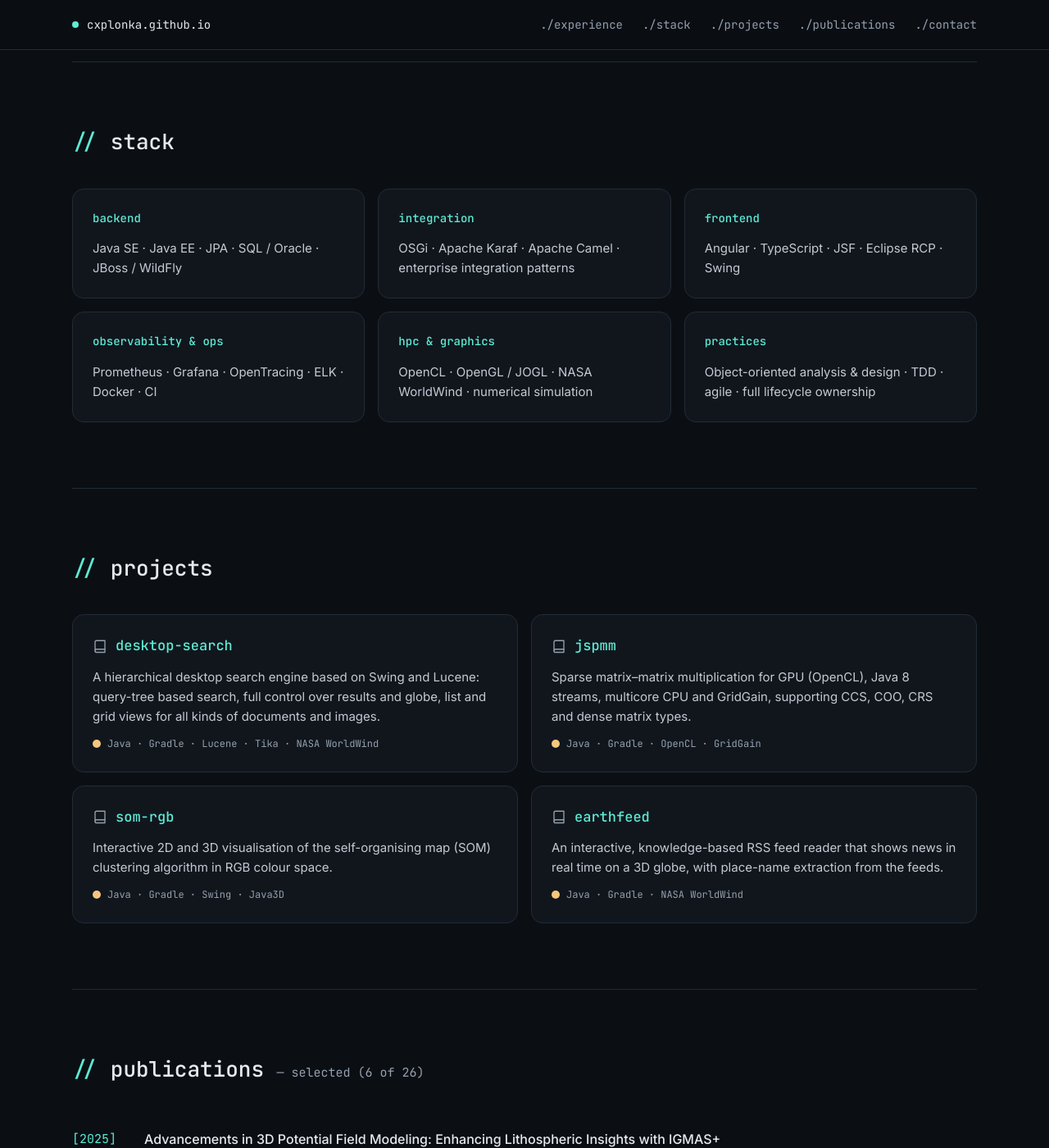
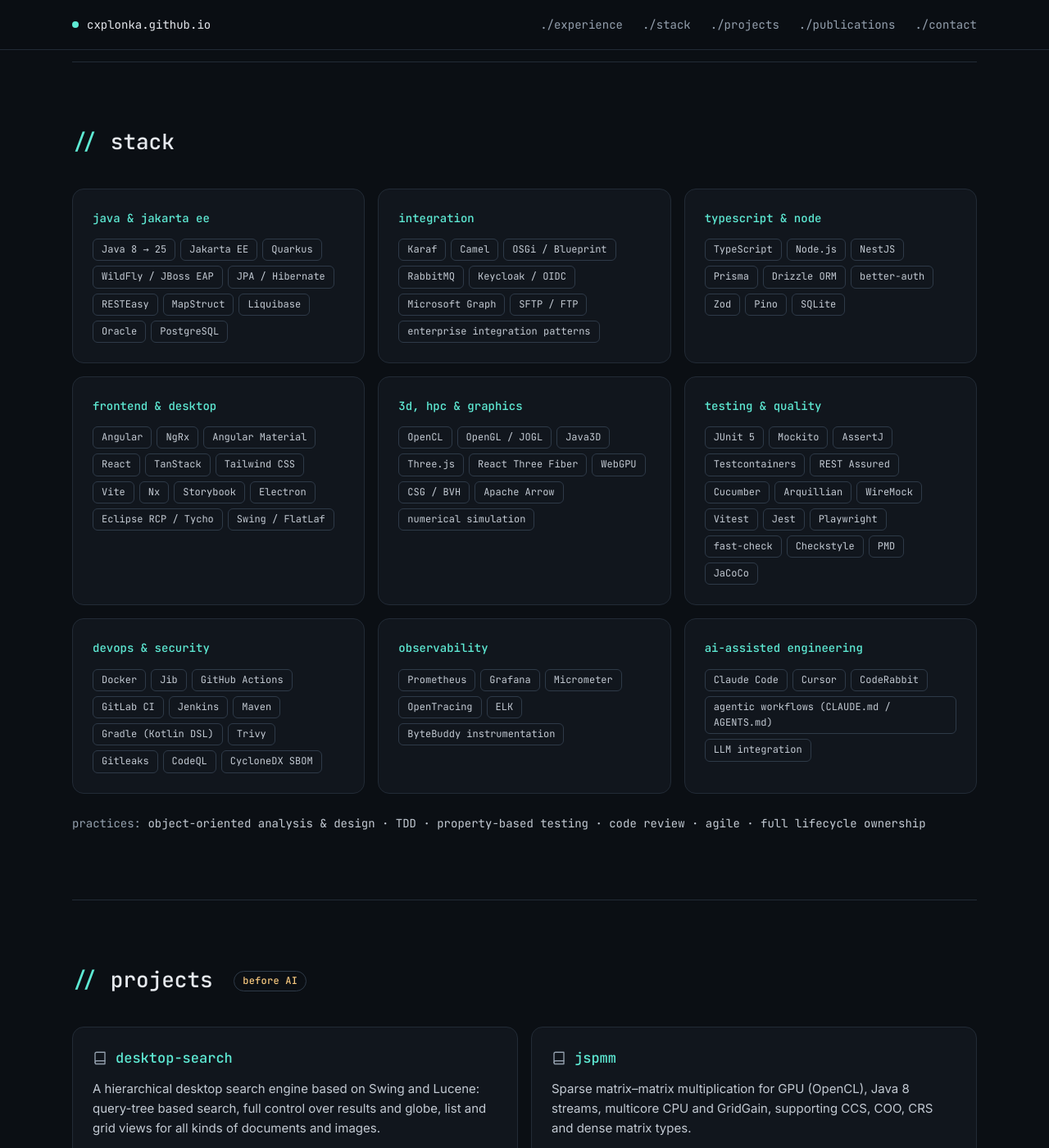
Before and after one commit to cxplonka/cxplonka.github.io, a Jekyll site: the page built from index.html, in a window 1280 px wide and 1400 px high, scrolled down 2646 px. Shown: the whole window at 82% size. Built offline with Jekyll 4.4.1, drawn with Linux system fonts in a browser that asks for light colours; some of the changed text lies outside the part shown.

Commit message:
Enrich stack, add education timeline, mark projects as before AI
- Stack cards now data-driven (_data/stack.yml) with technology tags
  gathered from current projects, plus an ai-assisted engineering card
- Education rendered as a 1997-2006 timeline; misc moved to its own section
- Projects section labelled "before AI"

```diff
--- /dev/null
+++ b/_data/stack.yml
@@ -0,0 +1,21 @@
+# Stack cards on the CV. Derived from the projects in C:\Development\git (technology names only).
+groups:
+  - name: java & jakarta ee
+    items: [Java 8 → 25, Jakarta EE, Quarkus, WildFly / JBoss EAP, JPA / Hibernate, RESTEasy, MapStruct, Liquibase, Oracle, PostgreSQL]
+  - name: integration
+    items: [Karaf, Camel, OSGi / Blueprint, RabbitMQ, Keycloak / OIDC, Microsoft Graph, SFTP / FTP, enterprise integration patterns]
+  - name: typescript & node
+    items: [TypeScript, Node.js, NestJS, Prisma, Drizzle ORM, better-auth, Zod, Pino, SQLite]
+  - name: frontend & desktop
+    items: [Angular, NgRx, Angular Material, React, TanStack, Tailwind CSS, Vite, Nx, Storybook, Electron, Eclipse RCP / Tycho, Swing / FlatLaf]
+  - name: 3d, hpc & graphics
+    items: [OpenCL, OpenGL / JOGL, Java3D, Three.js, React Three Fiber, WebGPU, CSG / BVH, Apache Arrow, numerical simulation]
+  - name: testing & quality
+    items: [JUnit 5, Mockito, AssertJ, Testcontainers, REST Assured, Cucumber, Arquillian, WireMock, Vitest, Jest, Playwright, fast-check, Checkstyle, PMD, JaCoCo]
+  - name: devops & security
+    items: [Docker, Jib, GitHub Actions, GitLab CI, Jenkins, Maven, Gradle (Kotlin DSL), Trivy, Gitleaks, CodeQL, CycloneDX SBOM]
+  - name: observability
+    items: [Prometheus, Grafana, Micrometer, OpenTracing, ELK, ByteBuddy instrumentation]
+  - name: ai-assisted engineering
+    items: [Claude Code, Cursor, CodeRabbit, agentic workflows (CLAUDE.md / AGENTS.md), LLM integration]
+practices: object-oriented analysis & design · TDD · property-based testing · code review · agile · full lifecycle ownership
--- a/_includes/education_training.html
+++ b/_includes/education_training.html
@@ -1,37 +1,53 @@
-<section id="education" class="section split">
-  <div>
+<section id="education" class="section">
   <h2 class="section-title"><span class="accent">//</span> education</h2>
-    <div class="edu">
-      <div>
-        <p class="edu-date">09/2002 → 12/2006</p>
-        <p class="edu-title">Dipl.-Inform. (FH), Computer Science · final grade “very good”</p>
-        <p class="edu-place">Fachhochschule Lausitz, University of Applied Sciences, Senftenberg</p>
-        <p class="edu-note">Physics, software &amp; system engineering, database design, system and image analysis, advanced mathematics, algorithms and data structures, information theory, medical informatics.</p>
+  <div class="edu-chart">
+    <div class="edu-axis" aria-hidden="true">
+      <span class="edu-axis-spacer"></span>
+      <div class="edu-ticks"><span>1997</span><span>1998</span><span>1999</span><span>2000</span><span>2001</span><span>2002</span><span>2003</span><span>2004</span><span>2005</span><span>2006</span></div>
     </div>
-      <div>
-        <p class="edu-date">09/2001 → 07/2002</p>
-        <p class="edu-title">Advanced technical college entrance qualification (Fachabitur)</p>
-        <p class="edu-place">Oberstufenzentrum Lausitz, Senftenberg</p>
-      </div>
-      <div>
-        <p class="edu-date">1999 → 2001</p>
-        <p class="edu-title">Industrial training: Assistant for Automation &amp; Computer Technology</p>
-        <p class="edu-place">Oberstufenzentrum I Spree-Neiße, Forst</p>
-        <p class="edu-note">Project work “Grafikstandards und ihre Assembler-Programmierung”.</p>
-      </div>
-      <div>
+    <ol class="edu-rows">
+      <li class="edu-row">
+        <div class="edu-label">
           <p class="edu-date">1997 → 1999</p>
           <p class="edu-title">Apprenticeship as car mechanic</p>
           <p class="edu-place">Autohaus Fuchs, Lauchhammer</p>
         </div>
+        <div class="edu-track" aria-hidden="true"><span class="edu-bar" style="--s: 7; --d: 23;"></span></div>
+      </li>
+      <li class="edu-row">
+        <div class="edu-label">
+          <p class="edu-date">1999 → 2001</p>
+          <p class="edu-title">Assistant for Automation &amp; Computer Technology</p>
+          <p class="edu-place">Oberstufenzentrum I Spree-Neiße, Forst · project work “Grafikstandards und ihre Assembler-Programmierung”</p>
         </div>
+        <div class="edu-track" aria-hidden="true"><span class="edu-bar" style="--s: 31; --d: 23;"></span></div>
+      </li>
+      <li class="edu-row">
+        <div class="edu-label">
+          <p class="edu-date">09/2001 → 07/2002</p>
+          <p class="edu-title">Fachabitur (advanced technical college entrance qualification)</p>
+          <p class="edu-place">Oberstufenzentrum Lausitz, Senftenberg</p>
         </div>
-  <div>
+        <div class="edu-track" aria-hidden="true"><span class="edu-bar is-school" style="--s: 56; --d: 10;"></span></div>
+      </li>
+      <li class="edu-row is-degree">
+        <div class="edu-label">
+          <p class="edu-date">09/2002 → 12/2006</p>
+          <p class="edu-title">Dipl.-Inform. (FH), Computer Science <span class="badge badge-accent">very good</span></p>
+          <p class="edu-place">Fachhochschule Lausitz, University of Applied Sciences, Senftenberg</p>
+          <p class="edu-note">Physics, software &amp; system engineering, database design, image analysis, advanced mathematics, algorithms, information theory, medical informatics</p>
+        </div>
+        <div class="edu-track" aria-hidden="true"><span class="edu-bar is-degree" style="--s: 68; --d: 51;"></span></div>
+      </li>
+    </ol>
+  </div>
+</section>
+
+<section id="misc" class="section">
   <h2 class="section-title"><span class="accent">//</span> misc</h2>
   <div class="card kv">
     <div><span class="key">languages:</span> de (native), en (professional)</div>
     <div><span class="key">interests:</span> fitness, computer science, snowboarding, football</div>
     <div><span class="key">based_in:</span> {{ site.location }}</div>
   </div>
-  </div>
 </section>
--- a/_includes/projects.html
+++ b/_includes/projects.html
@@ -1,5 +1,5 @@
 <section id="projects" class="section">
-  <h2 class="section-title"><span class="accent">//</span> projects</h2>
+  <h2 class="section-title"><span class="accent">//</span> projects <span class="badge">before AI</span></h2>
   <div class="grid grid-2">
     <article class="card repo">
       <h3><svg aria-hidden="true" width="18" height="18" viewBox="0 0 24 24" fill="none" stroke="currentColor" stroke-width="1.8" stroke-linecap="round" stroke-linejoin="round"><path d="M4 19.5A2.5 2.5 0 0 1 6.5 17H20V3H6.5A2.5 2.5 0 0 0 4 5.5z"></path><path d="M4 19.5A2.5 2.5 0 0 0 6.5 22H20v-5"></path></svg><a href="https://github.com/cxplonka/desktop-search">desktop-search</a></h3>
--- a/_includes/skills.html
+++ b/_includes/skills.html
@@ -1,29 +1,12 @@
 <section id="stack" class="section">
   <h2 class="section-title"><span class="accent">//</span> stack</h2>
   <div class="grid">
+    {% for g in site.data.stack.groups %}
     <div class="card stack-card">
-      <h3>backend</h3>
-      <p>Java SE · Java EE · JPA · SQL / Oracle · JBoss / WildFly</p>
+      <h3>{{ g.name }}</h3>
+      <ul class="tags">{% for i in g.items %}<li>{{ i }}</li>{% endfor %}</ul>
     </div>
-    <div class="card stack-card">
-      <h3>integration</h3>
-      <p>OSGi · Apache Karaf · Apache Camel · enterprise integration patterns</p>
-    </div>
-    <div class="card stack-card">
-      <h3>frontend</h3>
-      <p>Angular · TypeScript · JSF · Eclipse RCP · Swing</p>
-    </div>
-    <div class="card stack-card">
-      <h3>observability &amp; ops</h3>
-      <p>Prometheus · Grafana · OpenTracing · ELK · Docker · CI</p>
-    </div>
-    <div class="card stack-card">
-      <h3>hpc &amp; graphics</h3>
-      <p>OpenCL · OpenGL / JOGL · NASA WorldWind · numerical simulation</p>
-    </div>
-    <div class="card stack-card">
-      <h3>practices</h3>
-      <p>Object-oriented analysis &amp; design · TDD · agile · full lifecycle ownership</p>
-    </div>
+    {% endfor %}
   </div>
+  {% if site.data.stack.practices %}<p class="stack-practices"><span class="key">practices:</span> {{ site.data.stack.practices }}</p>{% endif %}
 </section>
--- a/assets/css/cv.css
+++ b/assets/css/cv.css
@@ -135,6 +135,8 @@
 .section { padding: 80px 0; border-top: 1px solid var(--border); }
 .section-title { margin: 0 0 40px; font-family: var(--mono); font-size: 26px; font-weight: 500; line-height: 1.3; }
 .section-title small { font-size: 15px; font-weight: 400; color: var(--muted); }
+.badge { display: inline-block; margin-left: 10px; padding: 2px 10px; border: 1px solid var(--border-strong); border-radius: 999px; font-family: var(--mono); font-size: 12px; font-weight: 500; line-height: 1.6; color: var(--string); vertical-align: middle; letter-spacing: .02em; }
+.badge-accent { margin-left: 8px; color: var(--accent); border-color: rgba(94, 234, 212, .4); }
 
 /* experience */
 .timeline { display: flex; flex-direction: column; gap: 20px; }
@@ -160,6 +162,9 @@
 .stack-card { padding: 24px; }
 .stack-card h3 { margin: 0 0 14px; font-family: var(--mono); font-size: 14px; font-weight: 500; color: var(--accent); }
 .stack-card p { margin: 0; font-size: 15px; color: var(--text-2); }
+.stack-card .tags { margin-top: 0; gap: 6px; }
+.stack-practices { margin: 24px 0 0; font-family: var(--mono); font-size: 14px; line-height: 1.8; color: var(--text-2); }
+.stack-practices .key { color: var(--muted); }
 .repo { display: flex; flex-direction: column; gap: 12px; padding: 24px; }
 .repo h3 { margin: 0; display: flex; align-items: center; gap: 10px; font-family: var(--mono); font-size: 17px; font-weight: 500; }
 .repo h3 svg { flex: none; color: var(--muted); }
@@ -195,17 +200,44 @@
 .pubs-links a { display: inline-flex; align-items: center; min-height: 44px; color: var(--accent); }
 .pubs-links a:hover { color: var(--accent-hover); }
 
-/* education + misc */
-.split { display: flex; flex-wrap: wrap; gap: 48px; }
-.split > :first-child { flex: 2 1 520px; min-width: 0; }
-.split > :last-child { flex: 1 1 300px; min-width: 0; }
-.edu { display: flex; flex-direction: column; gap: 24px; font-size: 15px; }
-.edu p { margin: 0; }
+/* education timeline */
+.edu-chart { --label: 380px; --span: 120; }
+.edu-axis, .edu-row { display: grid; grid-template-columns: var(--label) minmax(0, 1fr); column-gap: 32px; }
+.edu-ticks { display: grid; grid-template-columns: repeat(10, minmax(0, 1fr)); padding-bottom: 10px; border-bottom: 1px solid var(--border-strong); font-family: var(--mono); font-size: 12px; color: var(--muted); }
+.edu-ticks span { padding-left: 6px; border-left: 1px solid var(--border-strong); line-height: 1; }
+.edu-rows { list-style: none; margin: 0; padding: 0; }
+.edu-row { align-items: center; padding: 20px 0; border-bottom: 1px solid var(--rule); }
+.edu-row:last-child { border-bottom: 0; }
+.edu-label { min-width: 0; font-size: 15px; }
+.edu-label p { margin: 0; }
 .edu-date { font-family: var(--mono); font-size: 13px; color: var(--muted); }
-.edu .edu-title { margin-top: 2px; font-weight: 600; }
-.edu-place { color: var(--muted); }
-.edu .edu-note { margin-top: 6px; font-size: 14px; color: var(--text-2); }
-.kv { padding: 24px; font-family: var(--mono); font-size: 14px; line-height: 2; color: var(--text-2); }
+.edu-row.is-degree .edu-date { color: var(--accent); }
+.edu-title { margin-top: 2px !important; font-weight: 600; line-height: 1.4; }
+.edu-place { color: var(--muted); font-size: 14px; }
+.edu-note { margin-top: 6px !important; font-size: 13px; color: var(--text-2); }
+.edu-track {
+  position: relative; height: 100%; min-height: 28px;
+  background-image: linear-gradient(to right, var(--rule) 1px, transparent 1px);
+  background-size: 10% 100%;
+}
+.edu-bar {
+  position: absolute; top: 50%; height: 14px; margin-top: -7px; border-radius: 7px;
+  left: calc(var(--s) * 100% / var(--span)); width: calc(var(--d) * 100% / var(--span));
+  background: #4B5A6B;
+}
+.edu-bar.is-school { background: var(--number); opacity: .75; }
+.edu-bar.is-degree { background: var(--accent); box-shadow: 0 0 0 4px rgba(94, 234, 212, .12), 0 0 24px rgba(94, 234, 212, .25); }
+
+@media (max-width: 760px) {
+  .edu-axis, .edu-row { grid-template-columns: minmax(0, 1fr); }
+  .edu-axis-spacer { display: none; }
+  .edu-row { row-gap: 12px; }
+  .edu-track { min-height: 20px; }
+  .edu-ticks { font-size: 11px; }
+  .edu-ticks span:nth-child(even) { color: transparent; }
+}
+
+.kv { max-width: 640px; padding: 24px; font-family: var(--mono); font-size: 14px; line-height: 2; color: var(--text-2); }
 .kv .key { color: var(--muted); }
 
 /* footer */
```
Lines whose indentation alone changed are shown as unchanged.
